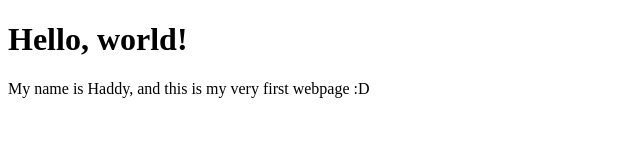
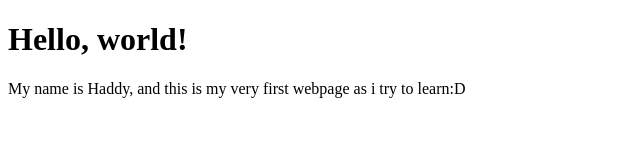
Before and after one commit to HADIJA-HASSAN/omni-projects, a plain HTML site: page index.html in a window 1280 px wide. Shown: the whole page, without its empty margins (0-640 px from the left). Drawn offline with Linux system fonts and the light colour scheme.

Commit message:
starter files

```diff
--- a/index.html
+++ b/index.html
@@ -7,6 +7,6 @@
   </head>
   <body>
     <h1>Hello, world!</h1>
-    <p>My name is Haddy, and this is my very first webpage :D</p>
+    <p>My name is Haddy, and this is my very first webpage  as i try to learn:D</p>
   </body>
 </html>
```
Also changed, not shown: style.css (added).
